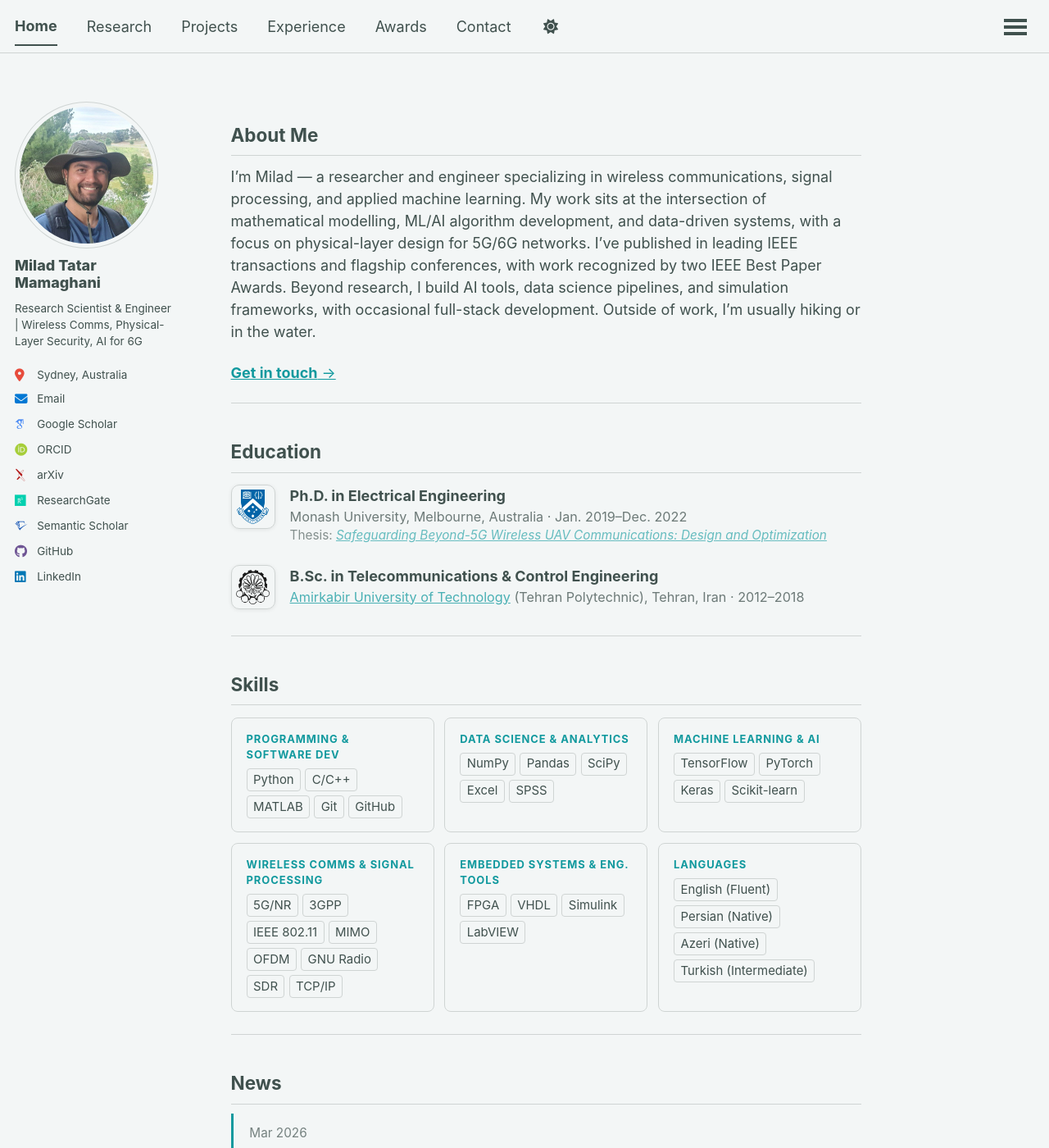
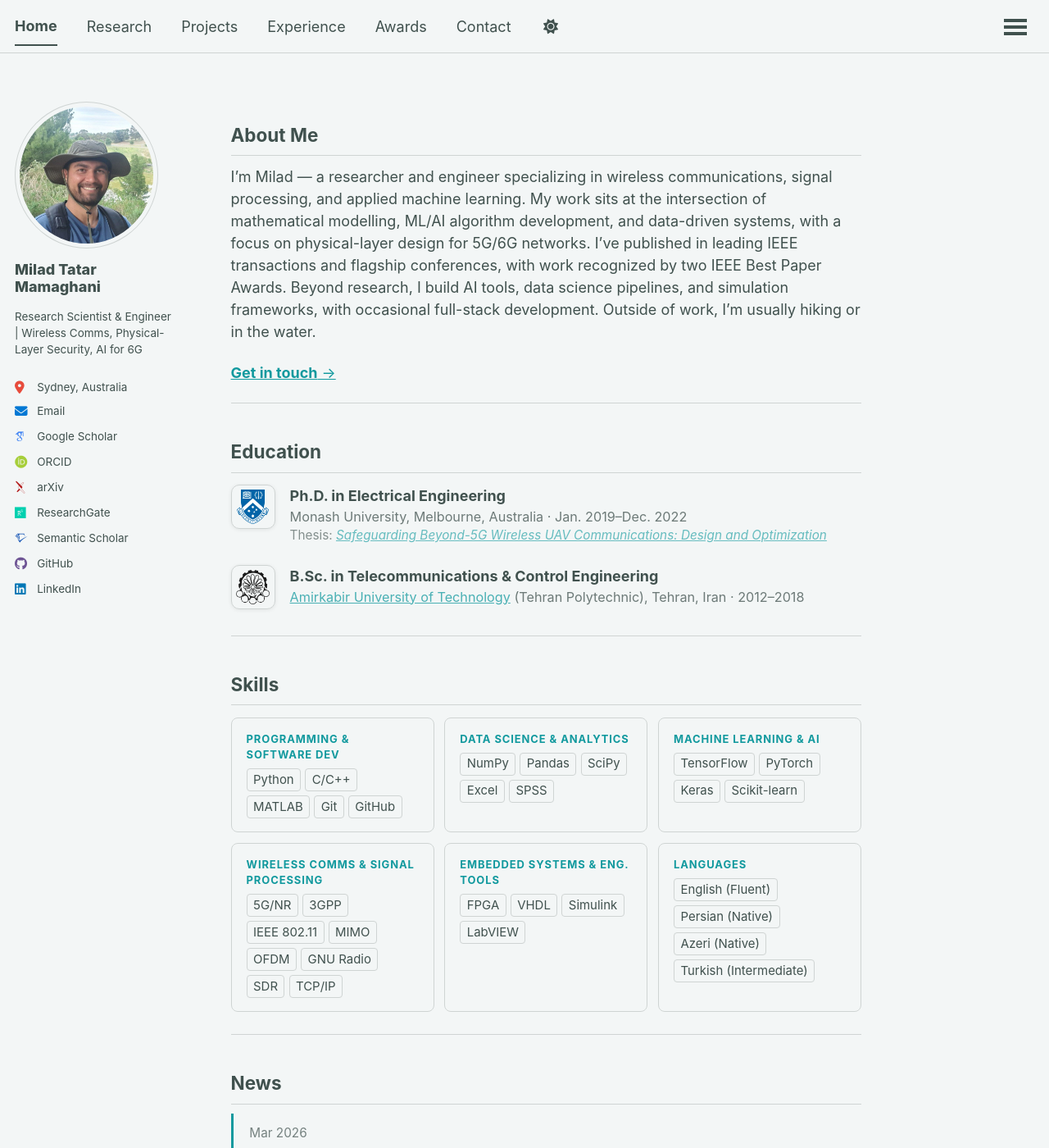
Before and after one commit to miladtm94/miladtm94.github.io, a Jekyll site: the page built from _pages/about.md, in a window 1280 px wide and 1400 px high. Shown: the whole window at 82% size. Built offline with Jekyll 4.4.1, drawn with Linux system fonts in a browser that asks for light colours; some web fonts are replaced; a script that is not in the unit is left out.

```diff
--- a/_sass/layout/_sidebar.scss
+++ b/_sass/layout/_sidebar.scss
@@ -183,8 +183,8 @@
   margin: 0;
 
   @include breakpoint($large) {
-    margin-top: 10px;
-    margin-bottom: 10px;
+    margin-top: 15px;
+    margin-bottom: 15px;
   }
 }
 .sidebar .author__name {
@@ -212,8 +212,8 @@
   margin: 0;
 
   @include breakpoint($large) {
-    margin-top: 10px;
-    margin-bottom: 20px;
+    margin-top: 15px;
+    margin-bottom: 25px;
   }
 }
 
```
